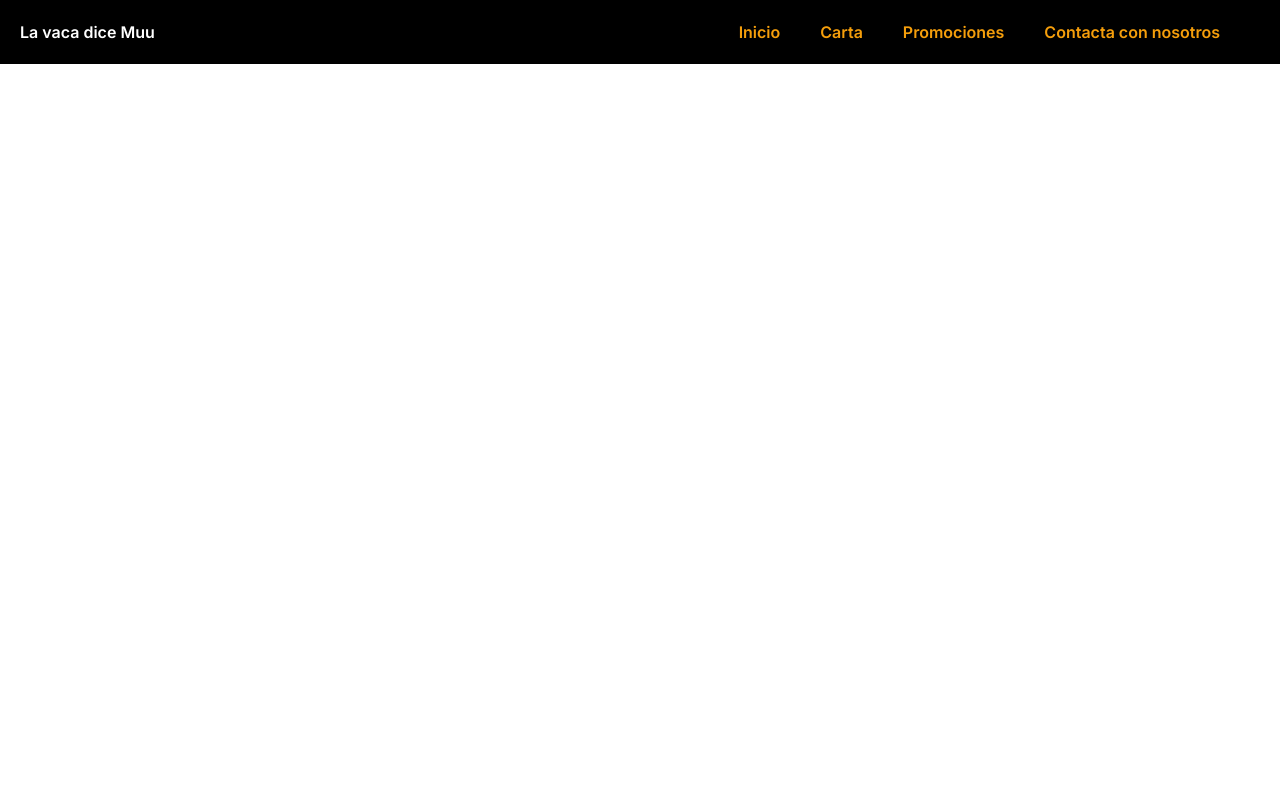
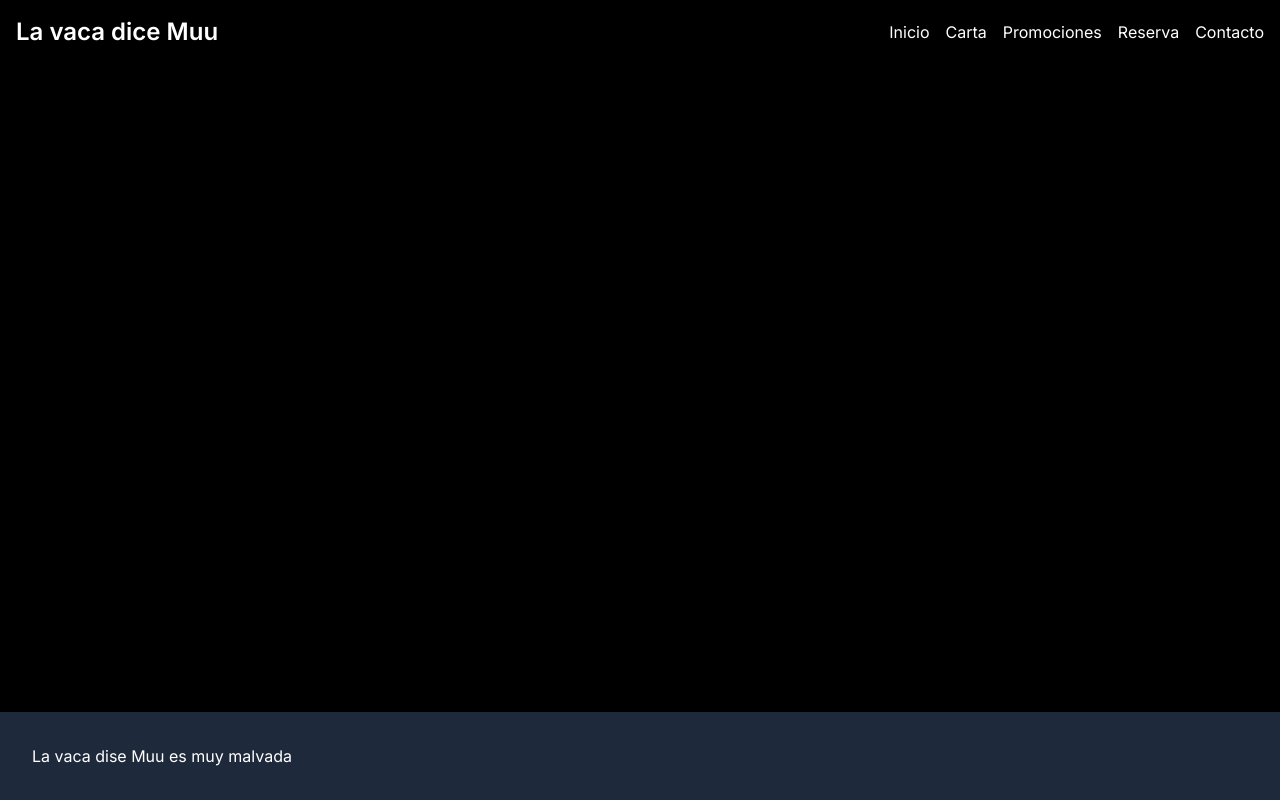
Before and after one commit to Soniaa1995/proyecto-restaurante, a Next.js app: page / in a window 1280 px wide. Built offline with nearby package versions, Linux system fonts and the light colour scheme.

Commit message:
navbar-terminado

```diff
--- /dev/null
+++ b/src/app/components/Navbar.jsx
@@ -0,0 +1,60 @@
+'use client'
+
+import Link from "next/link";
+import MenuIcon from "@mui/icons-material/Menu";
+import CloseIcon from "@mui/icons-material/Close";
+import { useState } from "react";
+
+export default function Navbar() {
+
+    const [open, setOpen] = useState(false);
+
+  return (
+    <>
+        <header className="sm:flex sm:justify-between bg-black p-4">
+        <section className="flex justify-between">
+          <h1 className="text-2xl font-semibold">La vaca dice Muu</h1>
+
+          <section className="sm:hidden">
+            <button
+              className={`${open == false ? "hidden" : ""}`}
+              onClick={() => {
+                setOpen(!open);
+              }}
+            >
+              <CloseIcon className="h-6 w-6" />
+            </button>
+            <button
+              className={`${open == true ? "hidden" : ""}`}
+              onClick={() => {
+                setOpen(!open);
+              }}
+            >
+              <MenuIcon className="h-6 w-6" />
+            </button>
+          </section>
+        </section>
+
+        <nav className={`sm:block sm:my-auto mt-3 ${open == false ? "hidden" : "block"}`}>
+          <ul className="flex flex-col gap-4 sm:flex-row">
+            <li>
+              <Link href="#">Inicio</Link>
+            </li>
+            <li>
+              <Link href="#">Carta</Link>
+            </li>
+            <li>
+              <Link href="#">Promociones</Link>
+            </li>
+            <li>
+              <Link href="#">Reserva</Link>
+            </li>
+            <li>
+              <Link href="#">Contacto</Link>
+            </li>
+          </ul>
+        </nav>
+      </header>
+    </>
+  )
+}
--- a/src/app/page.jsx
+++ b/src/app/page.jsx
@@ -1,17 +1,14 @@
+import Navbar from "./components/Navbar";
+
 export default function Page() {
   return (
-    <nav className="bg-black">
-      <div className="max-w-screen-xl flex flex-wrap items-center justify-between mx-auto p-5 ">
-        <span className="text-white font-semibold">La vaca dice Muu</span>
-        <div className="text-amber-500 font-semibold text-center ">
-          <ul className="inline-flex ">
-            <li className="mr-10">Inicio</li>
-            <li className="mr-10">Carta</li>
-            <li className="mr-10">Promociones</li>
-            <li className="mr-10">Contacta con nosotros</li>
-          </ul>
-        </div>
-      </div>
-    </nav>
+    <div className="flex min-h-screen flex-col bg-black text-white">
+      <Navbar />
+      <main className="max-w-2xl mx-auto grow space-y-8"></main>
+
+      <footer className="bg-slate-800 p-8">
+        La vaca dise Muu es muy malvada
+      </footer>
+    </div>
   );
 }
```
Also changed, not shown: package.json (+9 -5 lines), 1 other file (tests, documents, lock files or other folders).
